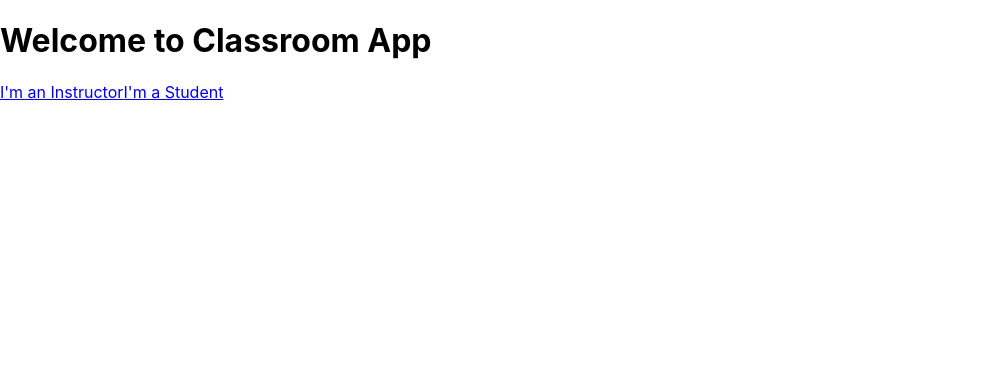
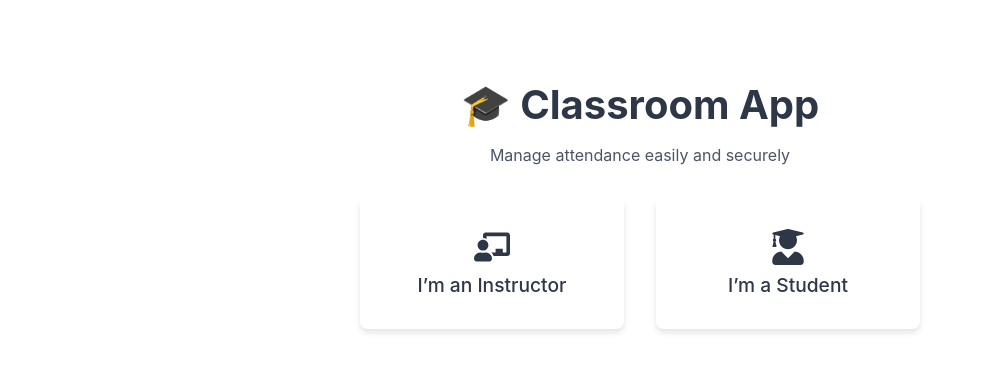
Before and after one commit to cfreitas07/classroom-app, a React (Create React App) app: page / in a window 1280 px wide. Shown: the top 372 px of the page, without its empty margins (0-982 px from the left). Built offline with nearby package versions, Linux system fonts and the light colour scheme; the HTML template or start-up script is replaced by a standard one.

Commit message:
Beautiful home page

```diff
--- a/package.json
+++ b/package.json
@@ -10,6 +10,7 @@
     "firebase": "^11.6.0",
     "react": "^18.2.0",
     "react-dom": "^18.2.0",
+    "react-icons": "^5.5.0",
     "react-router-dom": "^6.22.3",
     "react-scripts": "5.0.1",
     "web-vitals": "^2.1.4"
--- a/src/index.css
+++ b/src/index.css
@@ -11,3 +11,48 @@ code {
   font-family: source-code-pro, Menlo, Monaco, Consolas, 'Courier New',
     monospace;
 }
+
+.container {
+  display: flex;
+  flex-direction: column;
+  align-items: center;
+  justify-content: center;
+  min-height: 100vh;
+  background: linear-gradient(to bottom right, #ebf8ff, #e6fffa);
+  padding: 2rem;
+}
+
+.title {
+  font-size: 2.5rem;
+  font-weight: 800;
+  color: #2d3748;
+  margin-bottom: 1rem;
+}
+
+.buttonContainer {
+  display: flex;
+  flex-direction: column;
+  gap: 1.5rem;
+  width: 100%;
+  max-width: 300px;
+}
+
+.card {
+  display: flex;
+  flex-direction: column;
+  align-items: center;
+  padding: 1.5rem;
+  background: white;
+  border-radius: 1rem;
+  border: 1px solid #cbd5e0;
+  text-decoration: none;
+  color: #2b6cb0;
+  font-weight: 600;
+  box-shadow: 0 2px 4px rgba(0, 0, 0, 0.1);
+  transition: all 0.2s;
+}
+
+.card:hover {
+  transform: scale(1.03);
+  box-shadow: 0 4px 8px rgba(0, 0, 0, 0.15);
+}
--- a/src/pages/Home.jsx
+++ b/src/pages/Home.jsx
@@ -1,22 +1,21 @@
 import React from 'react';
 import { Link } from 'react-router-dom';
+import { FaChalkboardTeacher, FaUserGraduate } from 'react-icons/fa';
+import styles from './Home.module.css';
 
 function Home() {
   return (
-    <div className="min-h-screen flex flex-col items-center justify-center bg-gray-100">
-      <h1 className="text-4xl font-bold mb-8 text-gray-800">Welcome to Classroom App</h1>
-      <div className="space-y-8">
-        <Link
-          to="/instructor"
-          className="block w-64 px-6 py-3 text-center text-white bg-blue-600 rounded-lg hover:bg-blue-700 transition-colors"
-        >
-          I'm an Instructor
+    <div className={styles.container}>
+      <h1 className={styles.title}>🎓 Classroom App</h1>
+      <p style={{ color: '#4a5568', marginBottom: '2rem' }}>Manage attendance easily and securely</p>
+      <div className={styles.buttonContainer}>
+        <Link to="/instructor" className={styles.card}>
+          <FaChalkboardTeacher size={36} style={{ marginBottom: '0.5rem' }} />
+          I’m an Instructor
         </Link>
-        <Link
-          to="/student"
-          className="block w-64 px-6 py-3 text-center text-white bg-green-600 rounded-lg hover:bg-green-700 transition-colors"
-        >
-          I'm a Student
+        <Link to="/student" className={styles.card}>
+          <FaUserGraduate size={36} style={{ marginBottom: '0.5rem' }} />
+          I’m a Student
         </Link>
       </div>
     </div>
--- /dev/null
+++ b/src/pages/Home.module.css
@@ -0,0 +1,53 @@
+.container {
+  max-width: 800px;
+  margin: 80px auto;
+  text-align: center;
+  padding: 0 20px;
+}
+
+.title {
+  font-size: 2.5rem;
+  color: #2d3748;
+  margin-bottom: 1rem;
+}
+
+.buttonContainer {
+  display: flex;
+  gap: 2rem;
+  justify-content: center;
+  flex-wrap: wrap;
+}
+
+.card {
+  display: flex;
+  flex-direction: column;
+  align-items: center;
+  padding: 2rem;
+  background-color: white;
+  border-radius: 8px;
+  box-shadow: 0 4px 6px rgba(0, 0, 0, 0.1);
+  text-decoration: none;
+  color: #2d3748;
+  font-size: 1.2rem;
+  font-weight: 500;
+  transition: all 0.3s ease;
+  min-width: 200px;
+}
+
+.card:hover {
+  transform: translateY(-4px);
+  box-shadow: 0 6px 8px rgba(0, 0, 0, 0.15);
+  background-color: #f7fafc;
+  color: #4a5568;
+}
+
+/* Specific hover effects for each card */
+.card:first-child:hover {
+  background-color: #ebf8ff;
+  color: #2b6cb0;
+}
+
+.card:last-child:hover {
+  background-color: #f0fff4;
+  color: #2f855a;
+}
```
Also changed, not shown: 1 other file (tests, documents, lock files or other folders).
